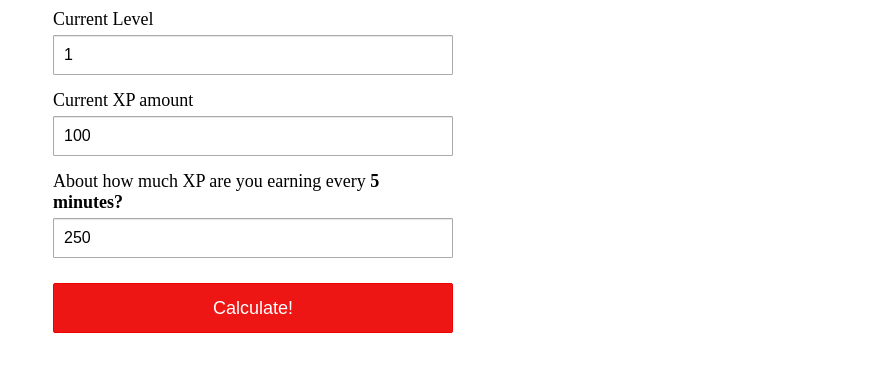
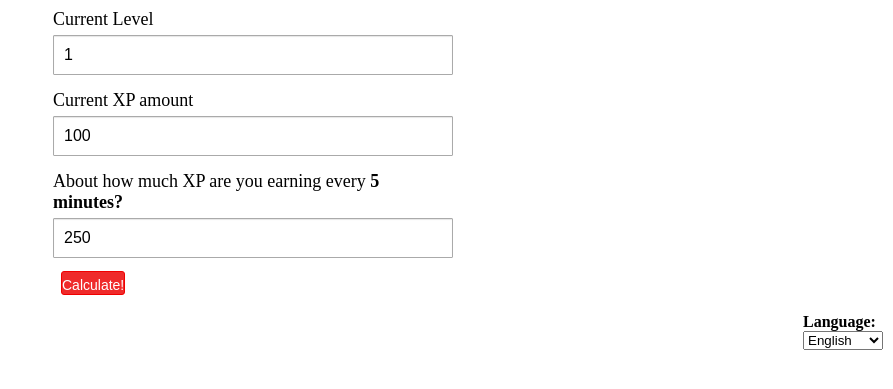
Before and after one commit to trevorwood222/pokemongoxp, a PHP site: page / in a window 1280 px wide. Shown: the part 95-484 px from the top of the page, without its empty margins (387-1280 px from the left). Run offline with PHP 8.4, Linux system fonts and the light colour scheme.

Commit message:
Add files via upload

```diff
--- a/index.php
+++ b/index.php
@@ -8,6 +8,7 @@
 	<meta name="description" content="Pokemon Go XP Calculator, Find out how long it will be until you reach your next trainer level and see what rewards await you!">
 	<meta name="keywords" content="Pokemon Go, ">
 
+	<link href='https://fonts.googleapis.com/css?family=Open+Sans' rel='stylesheet' type='text/css'>
 	<link rel="stylesheet" type="text/css" href="/css/style.css">
 
 </head>
@@ -30,11 +31,27 @@
 				<label for="xpe">About how much XP are you earning every <b>5 minutes<b>?</label>
 				<input type="number" name="xpe" id="xpe" value="250" min="50" max="150000">
 
-				<input type="submit" value="Calculate!" class="blueButton">
+				<input type="submit" value="Calculate!" class="redButton big">
 
 			</form>
 		</div>
 		<div style="clear:both;"></div>
+
+		<div class="language_option">
+			<div style="float:right;">
+				<p>Language: </p>
+				<select>
+					<option>Chinese</option>
+					<option selected>English</option>
+					<option>Japanese</option>
+					<option>Korean</option>
+					<option>Spanish</option>
+				</select>
+				<div style="clear:both;"></div>
+			</div>
+			<div style="clear:both;"></div>
+		</div>
+
 	</div>
 
 <script>
@@ -48,6 +65,11 @@
 
 </script>
 
+<!-- <a href="">EN</a>
+<a href="">JP</a> -->
+
+
+
 
 </body>
 </html>
--- a/rawdata.php
+++ b/rawdata.php
@@ -3,6 +3,8 @@
 <head>
 	<title>Raw Data for Pokemon Go</title>
 	<meta name="viewport" content="width=device-width, initial-scale=1.0">
+
+	<link href='https://fonts.googleapis.com/css?family=Open+Sans' rel='stylesheet' type='text/css'>
 	<link rel="stylesheet" type="text/css" href="/css/style.css">
 
 </head>
```
Also changed, not shown: results.php (+6 -5 lines).
